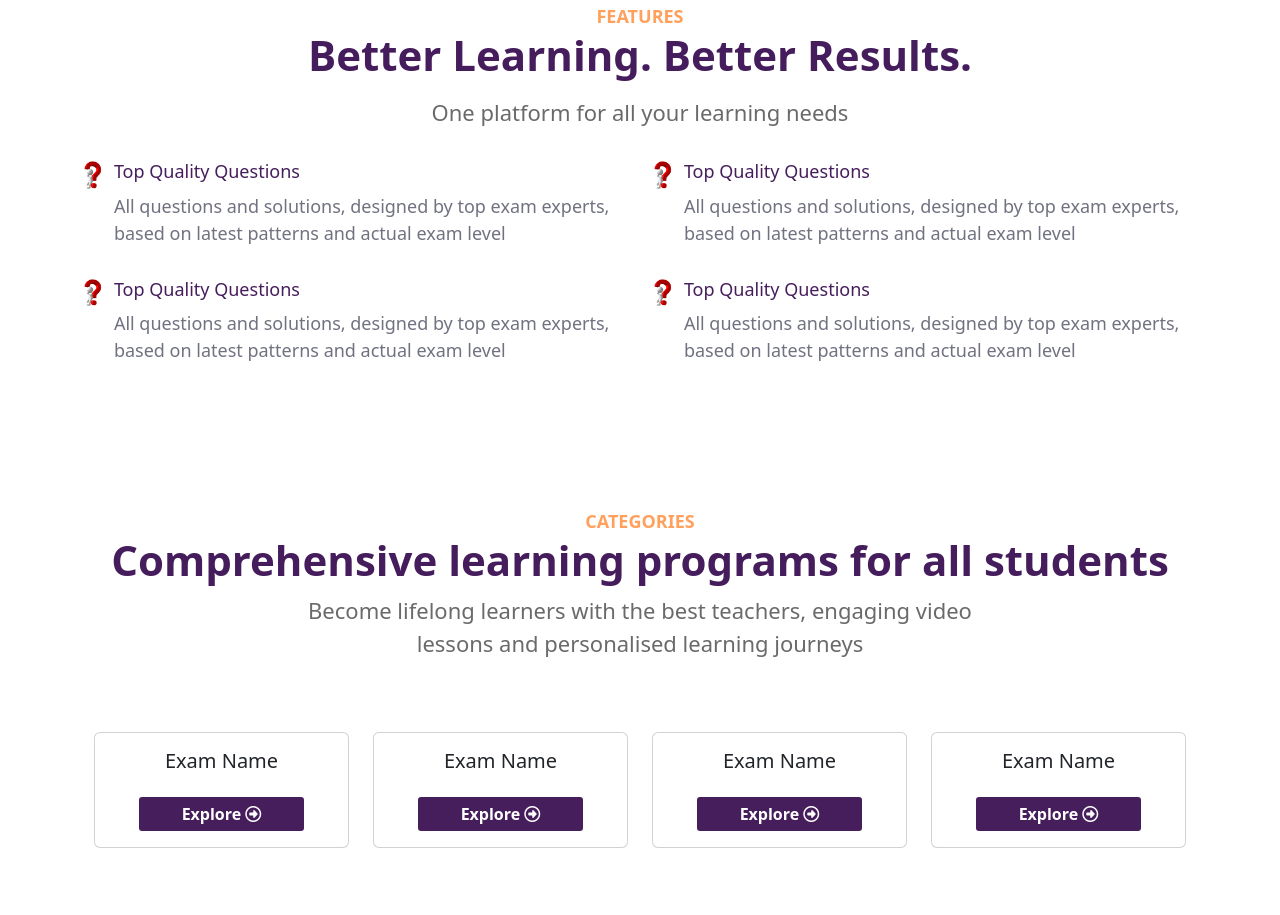
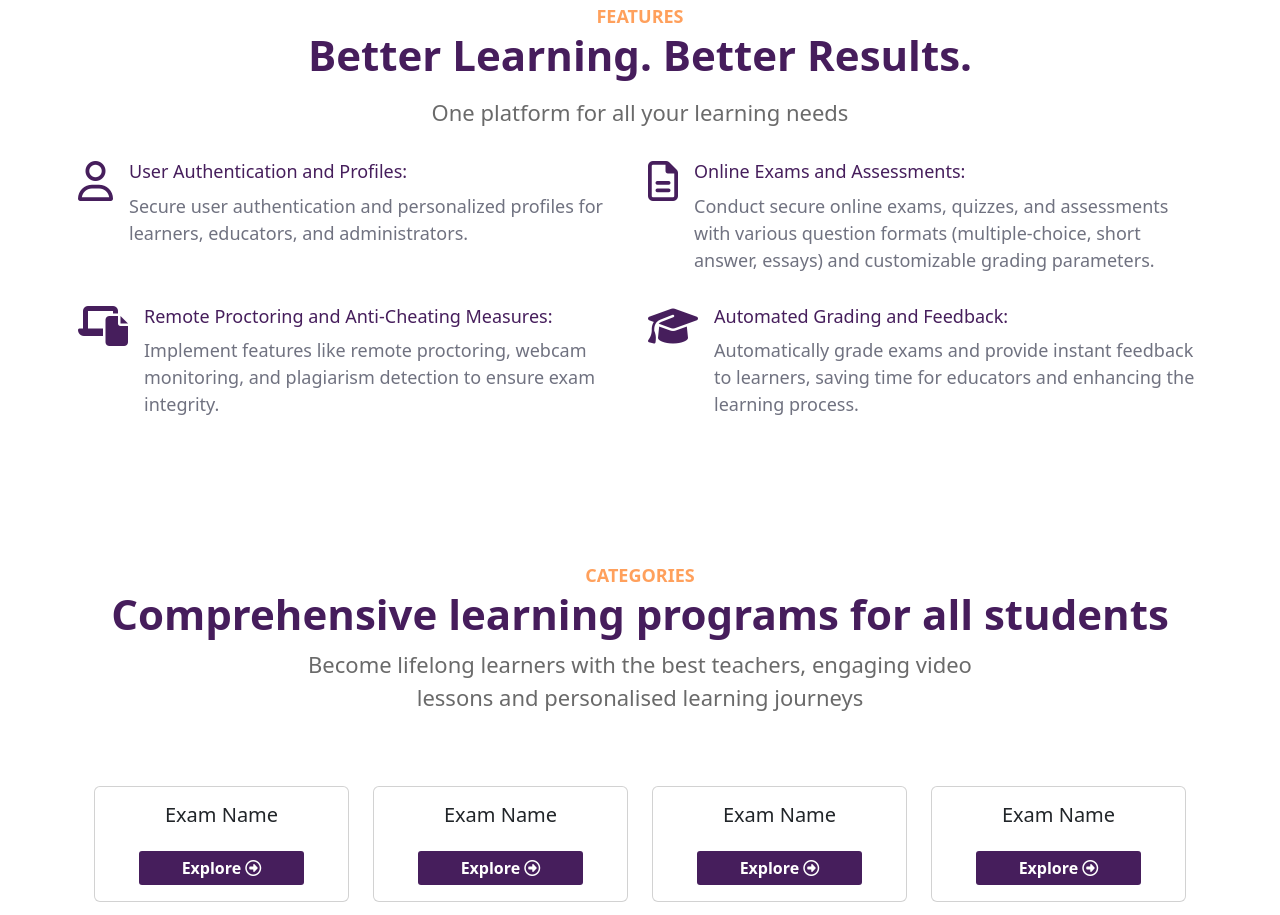
Before and after one commit to ikramulhasan1/Exam-System-Ui, a plain HTML site: page index.html in a window 1280 px wide. Shown: the part 715-1630 px from the top of the page. Drawn offline with nearby package versions, Linux system fonts and the light colour scheme.

Commit message:
FEATURES icon sets

```diff
--- a/assets/css/style.css
+++ b/assets/css/style.css
@@ -101,3 +101,8 @@
 .navyBlueBgColor {
     background-color: var(--navyBlue) !important;
 }
+
+.featuresIcon {
+    font-size: 40px !important;
+    color: var(--navyBlue) !important;
+}
--- a/index.html
+++ b/index.html
@@ -17,10 +17,10 @@
 </head>
 
 <body>
-    <header class="mb-5">
+    <header class="mb-5 sticky-top bg-white">
         <nav class="navbar navbar-expand-lg py-2 shadow-sm">
             <div class="container">
-                <a class="navbar-brand text-success fw-semibold fs-2" href="#">QuickTest</a>
+                <a class="navbar-brand text-success fw-semibold fs-2" href="#cover">QuickTest</a>
                 <button class="navbar-toggler" type="button" data-bs-toggle="collapse"
                     data-bs-target="#navbarSupportedContent" aria-controls="navbarSupportedContent"
                     aria-expanded="false" aria-label="Toggle navigation">
@@ -58,7 +58,7 @@
 
     <main>
         <!-- Cover section -->
-        <section class="grad mt-lg-5">
+        <section class="grad mt-lg-5" id="cover">
             <div class="container pt-5">
                 <div class="row  ">
                     <div class="col-lg-5 d-flex align-items-start justify-content-center flex-column">
@@ -96,51 +96,56 @@
             <div class="">
                 <div class="row">
                     <div class="col-lg-6 d-flex align-items-start p-2">
-                        <div class="me-2">
-                            <img src="./assets/img/feture/man-with-question-01.png" class="img-fluid" width="48px"
-                                height="48px" srcset="">
+                        <div class="me-3">
+                            <span class="m">
+                                <i class="fa-regular fa-user featuresIcon"></i>
+                            </span>
+
                         </div>
                         <div class="">
-                            <h4 class="smallheading">Top Quality Questions</h4>
-                            <p class="fss">All questions and solutions, designed by top exam experts, based on latest
-                                patterns and
-                                actual exam level</p>
+                            <h4 class="smallheading">User Authentication and Profiles:</h4>
+                            <p class="fss">Secure user authentication and personalized profiles for learners,
+                                educators, and administrators.</p>
                         </div>
                     </div>
                     <div class="col-lg-6 d-flex align-items-start p-2">
-                        <div class="me-2">
-                            <img src="./assets/img/feture/man-with-question-01.png" class="img-fluid" width="48px"
-                                height="48px" srcset="">
+                        <div class="me-3">
+                            <span class="m">
+                                <i class="fa-regular fa-file-lines featuresIcon"></i>
+                            </span>
                         </div>
                         <div class="">
-                            <h4 class="smallheading">Top Quality Questions</h4>
-                            <p class="fss">All questions and solutions, designed by top exam experts, based on latest
-                                patterns and
-                                actual exam level</p>
+                            <h4 class="smallheading">Online Exams and Assessments:</h4>
+                            <p class="fss">Conduct secure online exams, quizzes, and assessments with various question
+                                formats (multiple-choice, short answer,
+                                essays) and customizable grading parameters.
+                            </p>
                         </div>
                     </div>
                     <div class="col-lg-6 d-flex align-items-start p-2">
-                        <div class="me-2">
-                            <img src="./assets/img/feture/man-with-question-01.png" class="img-fluid" width="48px"
-                                height="48px" srcset="">
+                        <div class="me-3">
+                            <span class="m">
+                                <i class="fa-solid fa-laptop-file featuresIcon"></i>
+                            </span>
                         </div>
                         <div class="">
-                            <h4 class="smallheading">Top Quality Questions</h4>
-                            <p class="fss">All questions and solutions, designed by top exam experts, based on latest
-                                patterns and
-                                actual exam level</p>
+                            <h4 class="smallheading">Remote Proctoring and Anti-Cheating Measures:</h4>
+                            <p class="fss">Implement features like remote proctoring, webcam monitoring, and
+                                plagiarism detection to ensure exam integrity.</p>
                         </div>
                     </div>
                     <div class="col-lg-6 d-flex align-items-start p-2">
-                        <div class="me-2">
-                            <img src="./assets/img/feture/man-with-question-01.png" class="img-fluid" width="48px"
-                                height="48px" srcset="">
+                        <div class="me-3">
+                            <span class="m">
+
+                                <i class="fa-solid fa-graduation-cap featuresIcon"></i>
+                            </span>
                         </div>
                         <div class="">
-                            <h4 class="smallheading">Top Quality Questions</h4>
-                            <p class="fss">All questions and solutions, designed by top exam experts, based on latest
-                                patterns and
-                                actual exam level</p>
+                            <h4 class="smallheading">Automated Grading and Feedback:</h4>
+                            <p class="fss">Automatically grade exams and provide instant feedback to learners, saving
+                                time for educators and enhancing the
+                                learning process.</p>
                         </div>
                     </div>
                 </div>
```
